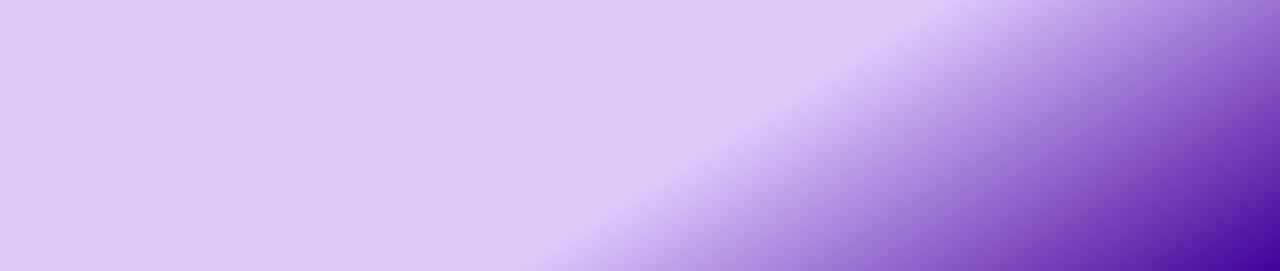
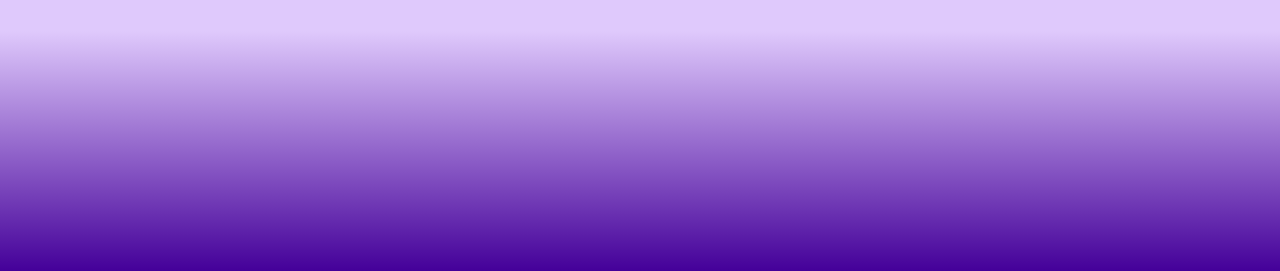
Before and after one commit to austinkden/flyden-vsc, a plain HTML site: page index.html in a window 1280 px wide. Shown: the part 529-800 px from the top of the page. Drawn offline with Linux system fonts and the light colour scheme.

Commit message:
Home page update

```diff
--- a/style.css
+++ b/style.css
@@ -20,7 +20,7 @@ html, body {
 }
 
 body {
-   background: linear-gradient(to bottom right, #dfc9fc 70%, #440099);
+   background: linear-gradient(to bottom, #993355, #dfc9fc 30% 70%, #440099);
    min-height: 100svh;
    min-width: 100vw;
 }
```
